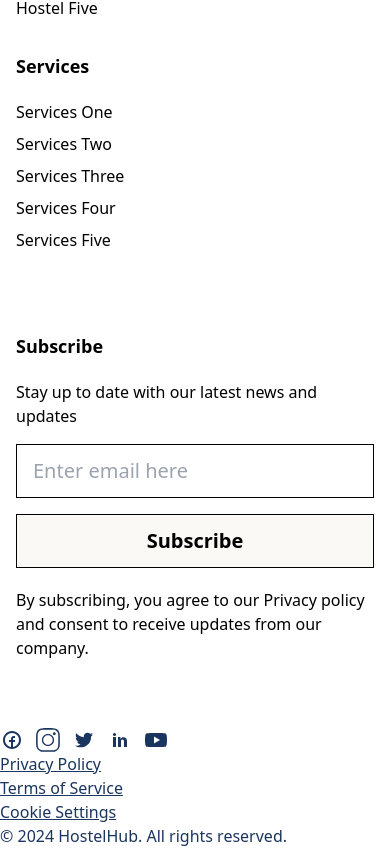
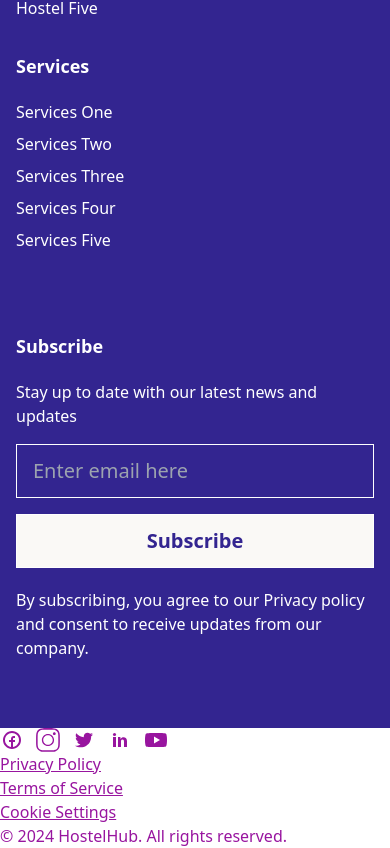
Before and after one commit to EliteWeb-Techonlogies-LTD/hostel-management-system, a Next.js app in the folder frontend/: page /faq in a window 390 px wide. Shown: the part 5690-6538 px from the top of the page. Built offline with nearby package versions, Linux system fonts and the light colour scheme.

Commit message:
colors added

```diff
--- a/frontend/components/home-components/FaqHomePage.tsx
+++ b/frontend/components/home-components/FaqHomePage.tsx
@@ -24,7 +24,7 @@ function QuestionPage() {
               href="mailto:"
               className="font-semibold text-s6 hover:text-s6/30"
             >
-              Reach out to us{" "}
+              <span className="text-[#98159f]">Reach out to us</span>{" "}
             </a>
             and we will get in touch with you.
           </p>
--- a/frontend/components/home-components/Footer.tsx
+++ b/frontend/components/home-components/Footer.tsx
@@ -9,8 +9,8 @@ import { TiSocialYoutube } from "react-icons/ti";
 export default function Footer () {
     return (
         <div>
-    <div className="lg:flex justify-between py-5">
-        <div className="p-4 mb-4 lg:grid grid-cols-4 text-black">
+            <div className="lg:flex justify-between py-5 bg-[#332590] text-white">
+                <div className="p-4 mb-4 lg:grid grid-cols-4 ">
 
                     <h1 className="mb-8 text-3xl font-bold">Logo</h1>
                     <div className="mb-8">
@@ -46,14 +46,14 @@ export default function Footer () {
                 </div>
 
                 <div className="p-4">
-            <div className="mb-8 text-black">
+                    <div className="mb-8 text-white">
                         <h1 className="font-bold mb-5 text-lg">Subscribe</h1>
                         <p className="mb-4">Stay up to date with our latest news and updates</p>
                         <div className="mb-4">
-                    <input className="bg-inherit w-full border border-[#000] focus:outline-none px-4 py-3 text-white text-xl" placeholder="Enter email here"></input>
+                            <input className="bg-inherit w-full border border-white focus:outline-none px-4 py-3 text-white text-xl" placeholder="Enter email here"></input>
                         </div>
                         <div className="mb-5">
-                        <button className="w-full border bg-[#FAF9F6] text-xl text-[#000] border-[#000] px-4 py-3 font-semibold transform hover:scale-y-105 transition ease-in-out duration-300">Subscribe</button>
+                                <button className="w-full border bg-[#FAF9F6] text-xl text-[#332590] border-white px-4 py-3 font-semibold transform hover:scale-y-105 transition ease-in-out duration-300">Subscribe</button>
 
                         </div>
                         <p>By subscribing, you agree to our Privacy policy and consent to receive updates from our company.</p>
@@ -63,20 +63,20 @@ export default function Footer () {
 
             <div className="h-20 lg:flex lg:content-center lg:text-center lg:justify-around items-center">
 
-        <div className="flex gap-3 text-2xl lg:text-3xl lg:order-2 text-[#1A355E]">
-            <a href=""><TiSocialFacebookCircular /></a>
-            <a href=""><SlSocialInstagram /></a>
-            <a href=""><TiSocialTwitter /></a>
-            <a href=""><TiSocialLinkedin /></a>
-            <a href=""><TiSocialYoutube /></a>
+                <div className="flex gap-3 text-2xl lg:text-3xl lg:order-2 text-[#98159f]">
+                    <a href="" className="hover:text-[#662269]"><TiSocialFacebookCircular /></a>
+                    <a href="" className="hover:text-[#662269]"><SlSocialInstagram /></a>
+                    <a href="" className="hover:text-[#662269]"><TiSocialTwitter /></a>
+                    <a href="" className="hover:text-[#662269]"><TiSocialLinkedin /></a>
+                    <a href="" className="hover:text-[#662269]"><TiSocialYoutube /></a>
                 </div>
 
-        <div className="lg:flex lg:gap-5 lg:order-1 text-[#1A355E]">
+                <div className="lg:flex lg:gap-5 lg:order-1 text-[#98159f]">
                     <div className="lg:order-2">
                         <ul className="underline lg:flex lg:items-center lg:gap-5 lg:content-center">
-                    <li><a href="">Privacy Policy</a></li>
-                    <li><a href="">Terms of Service</a></li>
-                    <li><a href="">Cookie Settings</a></li>
+                            <li><a href="" className="hover:text-[#662269]">Privacy Policy</a></li>
+                            <li><a href="" className="hover:text-[#662269]">Terms of Service</a></li>
+                            <li><a href="" className="hover:text-[#662269]">Cookie Settings</a></li>
                         </ul>
                     </div>
                     <div className="lg:order-1">
--- a/frontend/components/home-components/Hero.tsx
+++ b/frontend/components/home-components/Hero.tsx
@@ -13,10 +13,10 @@ export default function Hero() {
       </p>
 
       <div className="flex gap-5 justify-center w-full py-10 text-[#FAF9F6]">
-        <Link href="/hostel"><button className="text-white border-[1px] border-[#332590] bg-[#332590]  py-2 px-5 rounded-full font-semibold text-xl transition ease-in-out duration-300">
+        <Link href="/hostel"><button className="text-white border-[1px] border-[#332590] bg-[#332590] hover:bg-inherit hover:border-[#332590]  py-2 px-5 rounded-full font-semibold text-xl transition ease-in-out duration-300">
           Explore
         </button></Link>
-        <Link href="/project"><button className="py-2 px-2 font-semibold text-xl  rounded-full h hover:border-[1px] bg-white text-black border-[1px] border-white">
+        <Link href="/project"><button className="py-2 px-2 font-semibold text-xl rounded-full hover:border-[1px] hover:bg-inherit hover:text-white bg-white text-[#332590] border-[1px] border-white transition ease-in-out duration-300">
           Learn More
         </button></Link>
       </div>
--- a/frontend/components/home-components/Navbar.tsx
+++ b/frontend/components/home-components/Navbar.tsx
@@ -29,8 +29,8 @@ export default function Navbar (){
 
       </nav>
       <div className="hidden lg:flex flex-col lg:flex-row py-8 gap-5">
-            <Link href="/signup"><button className="border-[1px] border-black bg-[#FAF9F6] text-[#000] font-semibold py-2 px-5 rounded-full">Sign Up</button></Link>
-            <Link href="/login"><button className="border-[1px] border-[#332590] bg-[#332590] font-semibold text-[#fff] py-2 px-5 rounded-full ">Log In</button></Link>
+            <Link href="/signup"><button className="border-[1px] border-[#332590] text-[#332590] hover:shadow-lg transition ease-in-out duration-300 font-semibold py-2 px-5 rounded-full">Sign Up</button></Link>
+            <Link href="/login"><button className="border-[1px] border-[#332590] bg-[#332590] hover:border-[#332590] hover:bg-[#4836bd] transition ease-in-out duration-300 font-semibold text-[#fff] py-2 px-5 rounded-full ">Log In</button></Link>
         </div>
         <div className="lg:hidden flex gap-4">
           <button onClick={toggleMenu} className="text-2xl">
--- a/frontend/components/home-components/Simply.tsx
+++ b/frontend/components/home-components/Simply.tsx
@@ -8,7 +8,7 @@ export default function Simply() {
     <section className="xl:flex items-center gap-10 md:px-[4.5rem] px-5 pt-10">
       <div className="flex-[1]">
         <small className="font-semibold text-lg">Simplified</small>
-        <h1 className="md:text-5xl text-4xl font-bold py-3 md:w-[600px] leading-[67px] w-[340px]">
+        <h1 className="md:text-5xl text-[#332590] text-4xl font-bold py-3 md:w-[600px] leading-[67px] w-[340px]">
           Find and Book your Ideal Hostel
         </h1>
         <p className="text-xl leading-loose w-[350px] md:w-[600px]">
@@ -26,10 +26,10 @@ export default function Simply() {
           ))}
         </div>
         <div className="flex gap-10 pb-10">
-        <Link href="/hostel"><button className="text-white border-[1px] border-[#332590] bg-[#332590]  py-2 px-5 rounded-full font-semibold text-xl transition ease-in-out duration-300">
+        <Link href="/hostel"><button className="text-white border-[1px] border-[#332590] bg-[#332590] hover:border-[#332590] hover:bg-inherit hover:text-[#332590] py-2 px-5 rounded-full font-semibold text-xl transition ease-in-out duration-300">
           Explore
         </button></Link>
-        <Link href="/project"><button className="py-2 px-2 font-semibold text-xl  rounded-full h hover:border-[1px] bg-white text-black border-[1px] border-black">
+        <Link href="/project"><button className="py-2 px-2 font-semibold text-xl  rounded-full h hover:border-[1px] text-[#332590] border-[1px] border-[#332590] hover:bg-#fff hover:text-[#332590] hover:border-[#332590] hover:shadow:lg">
           Learn More
         </button></Link>
             </div>
```
Also changed, not shown: frontend/components/home-components/Main.tsx (+22 -22 lines). Lines whose indentation alone changed are shown as unchanged.
